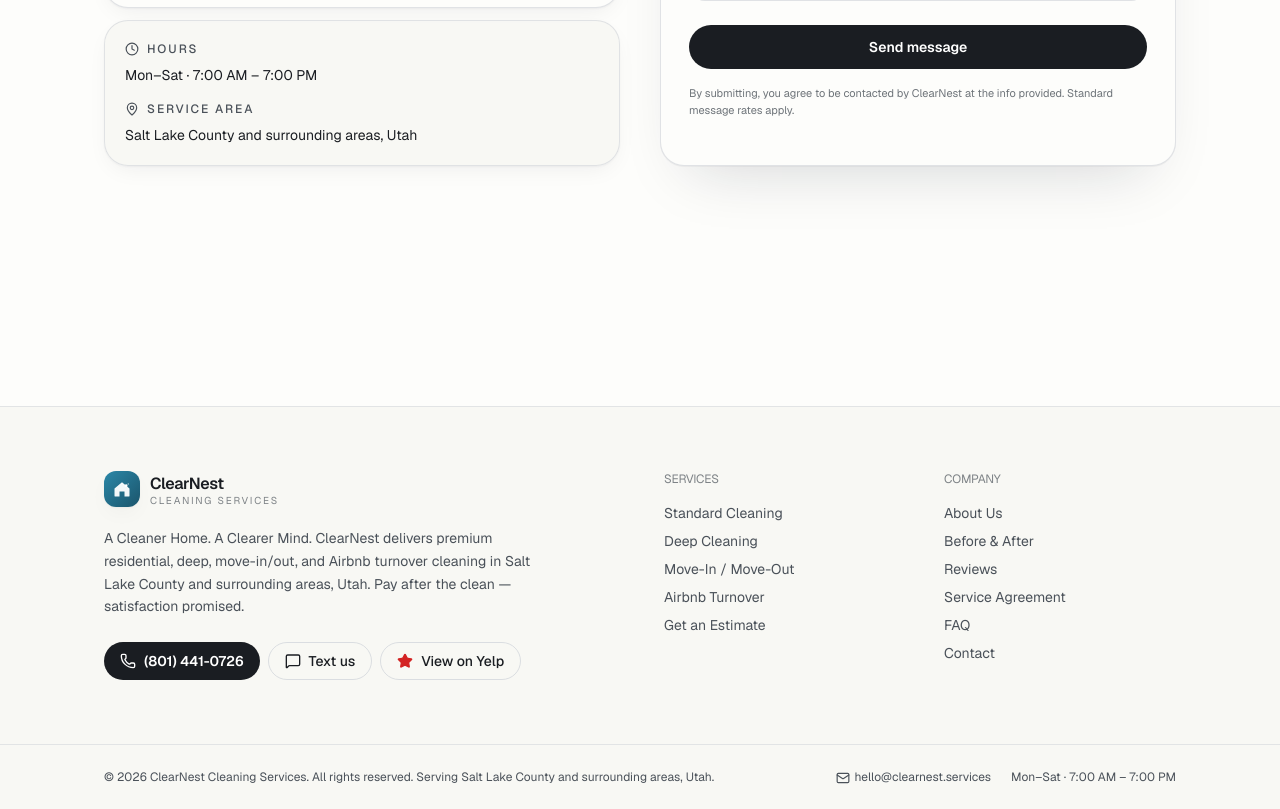
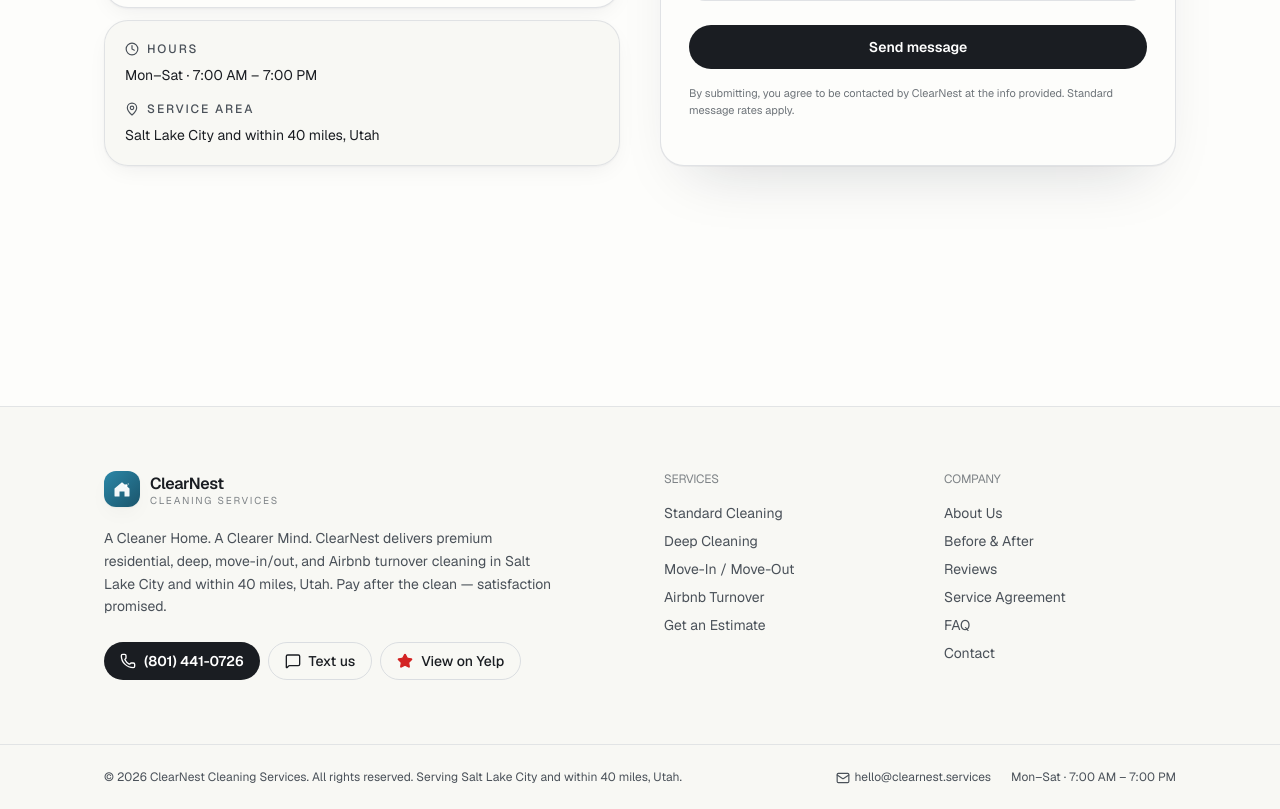
Before and after one commit to AmirRicks/clearnest, a Next.js app: page /contact in a window 1280 px wide. Shown: the part 880-1689 px from the top of the page. Built offline with nearby package versions, Linux system fonts and the light colour scheme; no server answers.

Commit message:
feat: clearnest.services domain canonical + 40-mi SLC service area
- metadataBase + OG url -> https://clearnest.services
- BUSINESS.serviceArea -> 'Salt Lake City and within 40 miles, Utah'
- meta description updated to 40-mile radius

Co-Authored-By: RuFlo <ruv@ruv.net>

```diff
--- a/app/layout.tsx
+++ b/app/layout.tsx
@@ -16,13 +16,13 @@
 });
 
 export const metadata: Metadata = {
-  metadataBase: new URL("https://clearnest.vercel.app"),
+  metadataBase: new URL("https://clearnest.services"),
   title: {
     default: "ClearNest Cleaning Services — A Cleaner Home. A Clearer Mind.",
     template: "%s · ClearNest Cleaning Services",
   },
   description:
-    "Professional residential, deep, move-out, and Airbnb cleaning in Salt Lake County. Book online in 60 seconds. Pay after the service is complete.",
+    "Professional residential, deep, move-out, and Airbnb cleaning within 40 miles of Salt Lake City, Utah. Book online in 60 seconds. Pay after the service is complete.",
   keywords: [
     "house cleaning",
     "deep cleaning",
@@ -36,7 +36,7 @@
     title: "ClearNest Cleaning Services",
     description:
       "Premium cleaning that feels effortless. Book online, pay after the clean.",
-    url: "https://clearnest.vercel.app",
+    url: "https://clearnest.services",
     siteName: "ClearNest Cleaning Services",
     type: "website",
   },
--- a/lib/utils.ts
+++ b/lib/utils.ts
@@ -14,7 +14,7 @@
   smsHref: "sms:+18014410726",
   email: "hello@clearnest.services",
   emailHref: "mailto:hello@clearnest.services",
-  serviceArea: "Salt Lake County and surrounding areas, Utah",
+  serviceArea: "Salt Lake City and within 40 miles, Utah",
   hours: "Mon–Sat · 7:00 AM – 7:00 PM",
   yelpUrl: process.env.NEXT_PUBLIC_YELP_URL ?? "https://www.yelp.com/biz/clearnest-cleaning-services",
 } as const;
```
